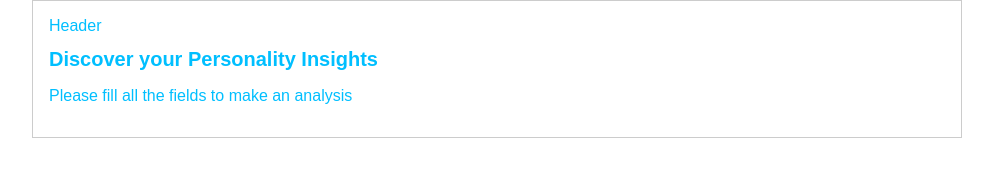
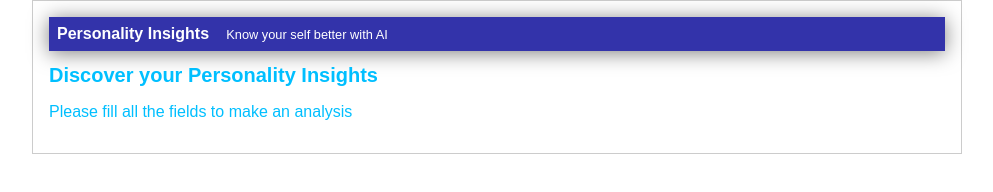
Before and after one commit to santiagorocha/personalityInsights, a plain HTML site: page index.html in a window 1280 px wide. Shown: the whole page, without its empty margins (143-1136 px from the left). Drawn offline with Linux system fonts and the light colour scheme.

Commit message:
Added Header with design

```diff
--- a/css/styles.css
+++ b/css/styles.css
@@ -6,6 +6,23 @@ body
     font-size: 16px;
     margin: 0;
     padding: 0;
+}
+
+#header
+{
+    background: #33A;
+    box-shadow: 0px 2px 20px 0px rgba(0,0,0,0.5);
+    color: white;
+    font-weight: bold;
+    margin: 0;
+    padding: 0.5em;
+}
+
+#header #tagline
+{
+    padding: 0 0 0 1em;
+    font-weight: normal;
+    font-size: 0.8em;
 }
 
 #container
--- a/index.html
+++ b/index.html
@@ -6,9 +6,10 @@
     <body>
         <div  id="container">
             <div id="header">
-                 Header
+                 Personality Insights
+                 <span id="tagline">Know your self better with AI</span>
             </div>
-            <div id="form">
+             <div id="form">
                 <h1>Discover your Personality Insights</h1>
                 <p>Please fill all the fields to make an analysis</p>
             </div>
```
